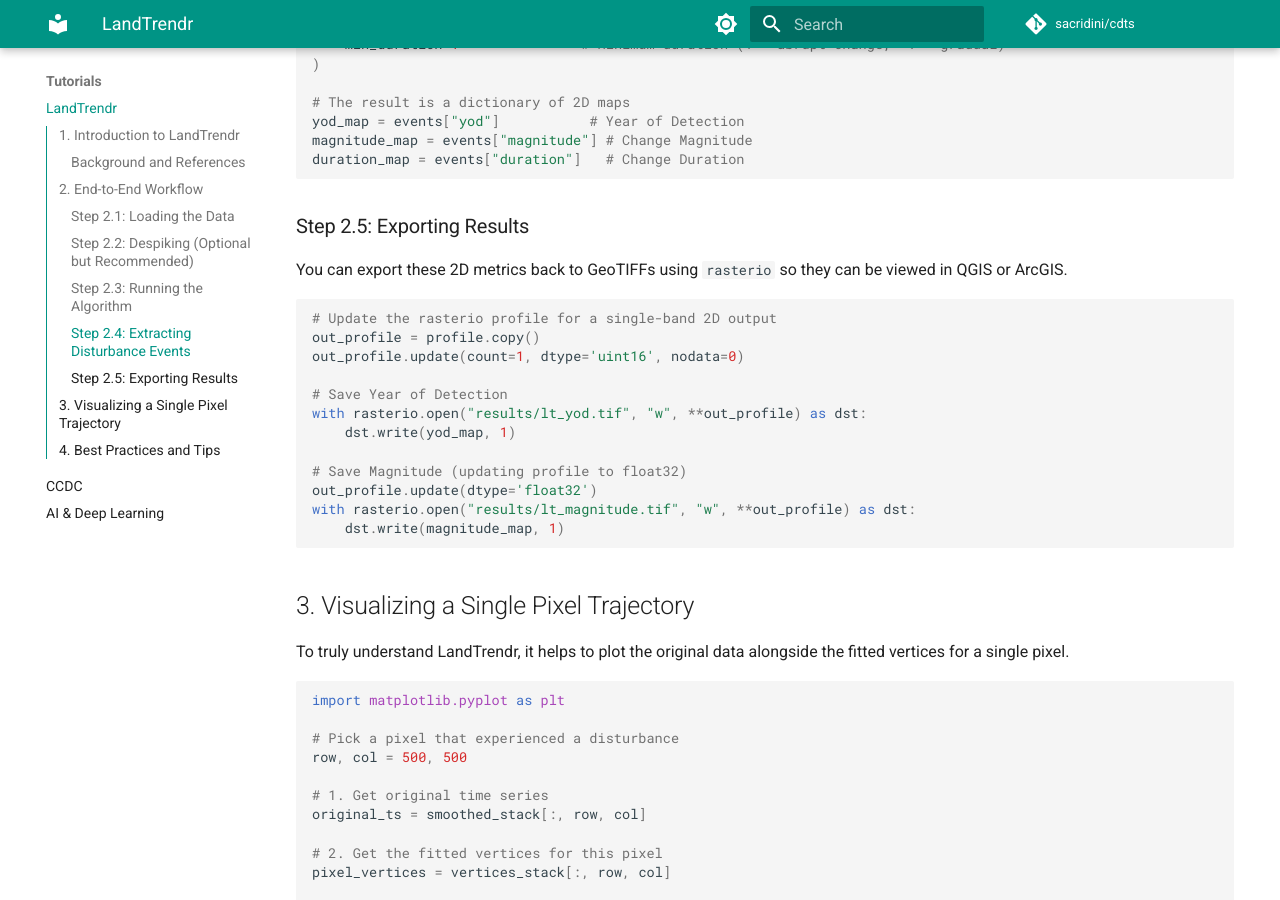
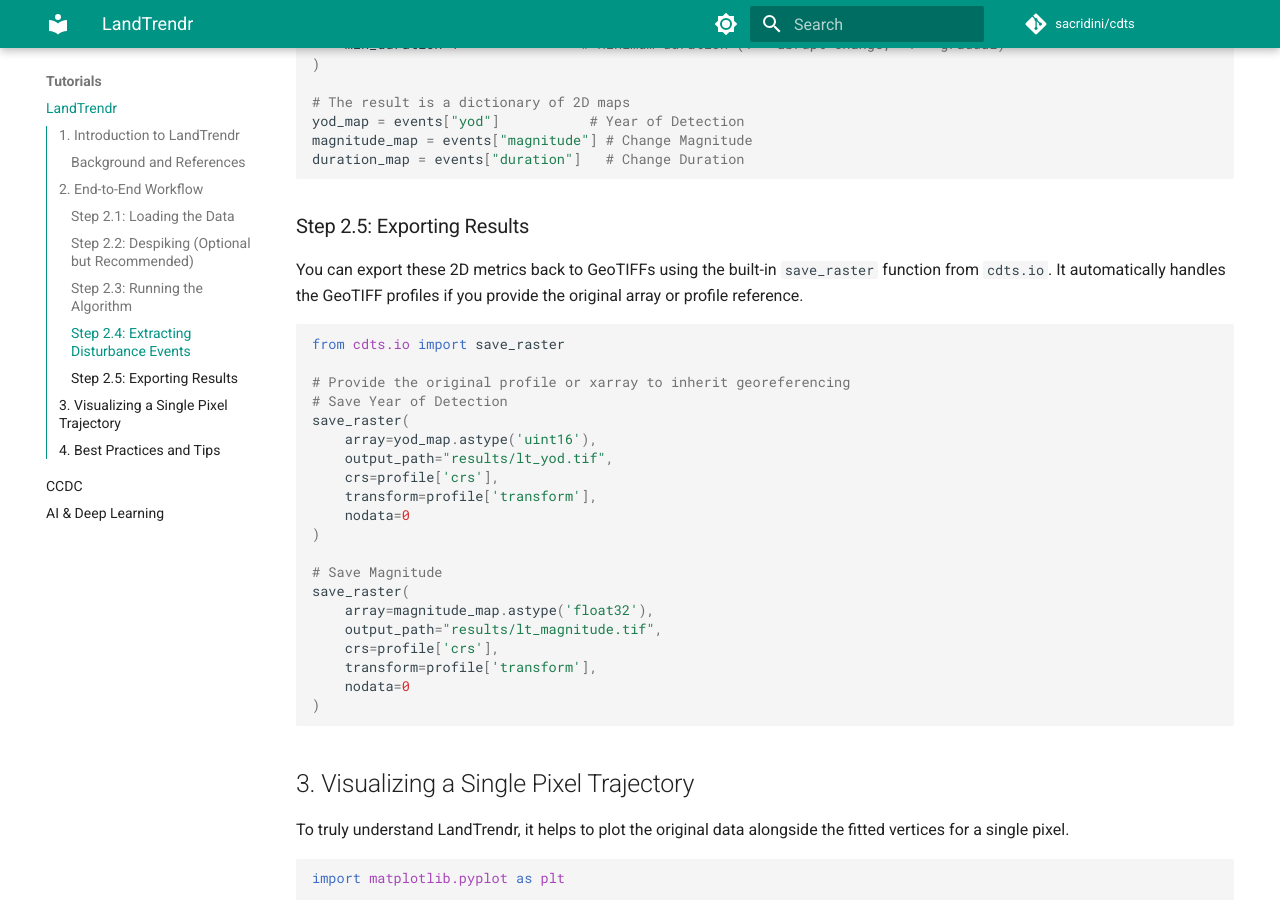
Before and after one commit to sacridini/cdts, an MkDocs documentation site: the page built from docs/tutorials/landtrendr.md, in a window 1280 px wide and 900 px high, scrolled down 2469 px. Built offline with MkDocs 1.6.1 and Material for MkDocs 9.7.7, drawn with Linux system fonts in a browser that asks for light colours; comment, search, counter and statistics services are not loaded.

Commit message:
docs: replace rasterio code with cdts.io.save_raster in tutorials

````diff
--- a/docs/tutorials/landtrendr.md
+++ b/docs/tutorials/landtrendr.md
@@ -105,21 +105,29 @@ duration_map = events["duration"]   # Change Duration
 
 ### Step 2.5: Exporting Results
 
-You can export these 2D metrics back to GeoTIFFs using `rasterio` so they can be viewed in QGIS or ArcGIS.
+You can export these 2D metrics back to GeoTIFFs using the built-in `save_raster` function from `cdts.io`. It automatically handles the GeoTIFF profiles if you provide the original array or profile reference.
 
 ```python
-# Update the rasterio profile for a single-band 2D output
-out_profile = profile.copy()
-out_profile.update(count=1, dtype='uint16', nodata=0)
+from cdts.io import save_raster
 
+# Provide the original profile or xarray to inherit georeferencing
 # Save Year of Detection
-with rasterio.open("results/lt_yod.tif", "w", **out_profile) as dst:
-    dst.write(yod_map, 1)
+save_raster(
+    array=yod_map.astype('uint16'),
+    output_path="results/lt_yod.tif",
+    crs=profile['crs'],
+    transform=profile['transform'],
+    nodata=0
+)
 
-# Save Magnitude (updating profile to float32)
-out_profile.update(dtype='float32')
-with rasterio.open("results/lt_magnitude.tif", "w", **out_profile) as dst:
-    dst.write(magnitude_map, 1)
+# Save Magnitude
+save_raster(
+    array=magnitude_map.astype('float32'),
+    output_path="results/lt_magnitude.tif",
+    crs=profile['crs'],
+    transform=profile['transform'],
+    nodata=0
+)
 ```
 
 ## 3. Visualizing a Single Pixel Trajectory
````
Also changed, not shown: docs/tutorials/ccdc.md (+9 -5 lines).
